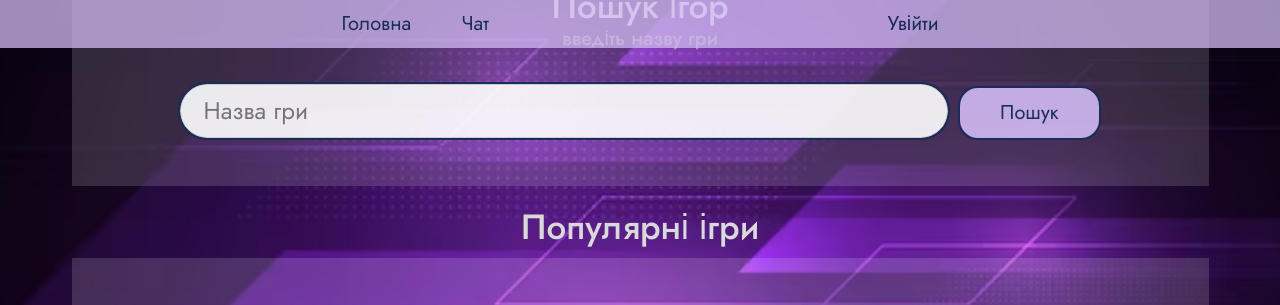
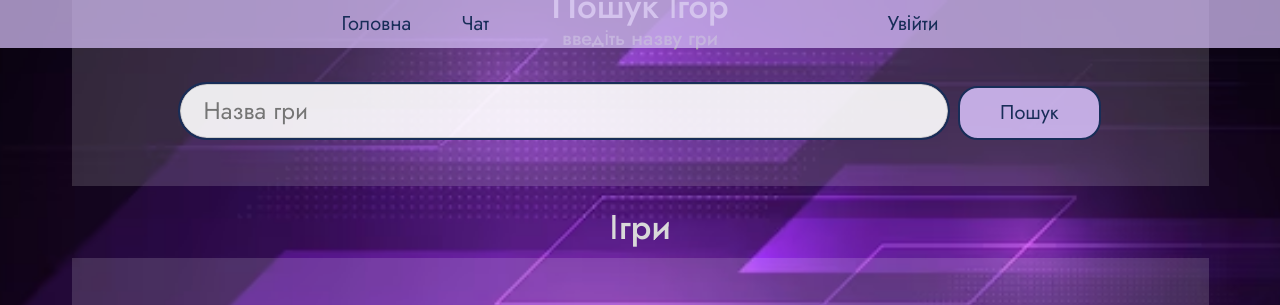
Before and after one commit to Nestor314/site, a plain HTML site: page index.html in a window 1280 px wide. Shown: the top 305 px of the page. Drawn offline with nearby package versions, Linux system fonts and the light colour scheme.

Commit message:
Update index.html

```diff
--- a/index.html
+++ b/index.html
@@ -102,7 +102,7 @@
         </div>
     </div>
     <div class="game-games">
-        <h3>Популярні ігри</h3>
+        <h3>Ігри</h3>
     </div>
     <div class="game-grid">
         <div id="dota">
```
